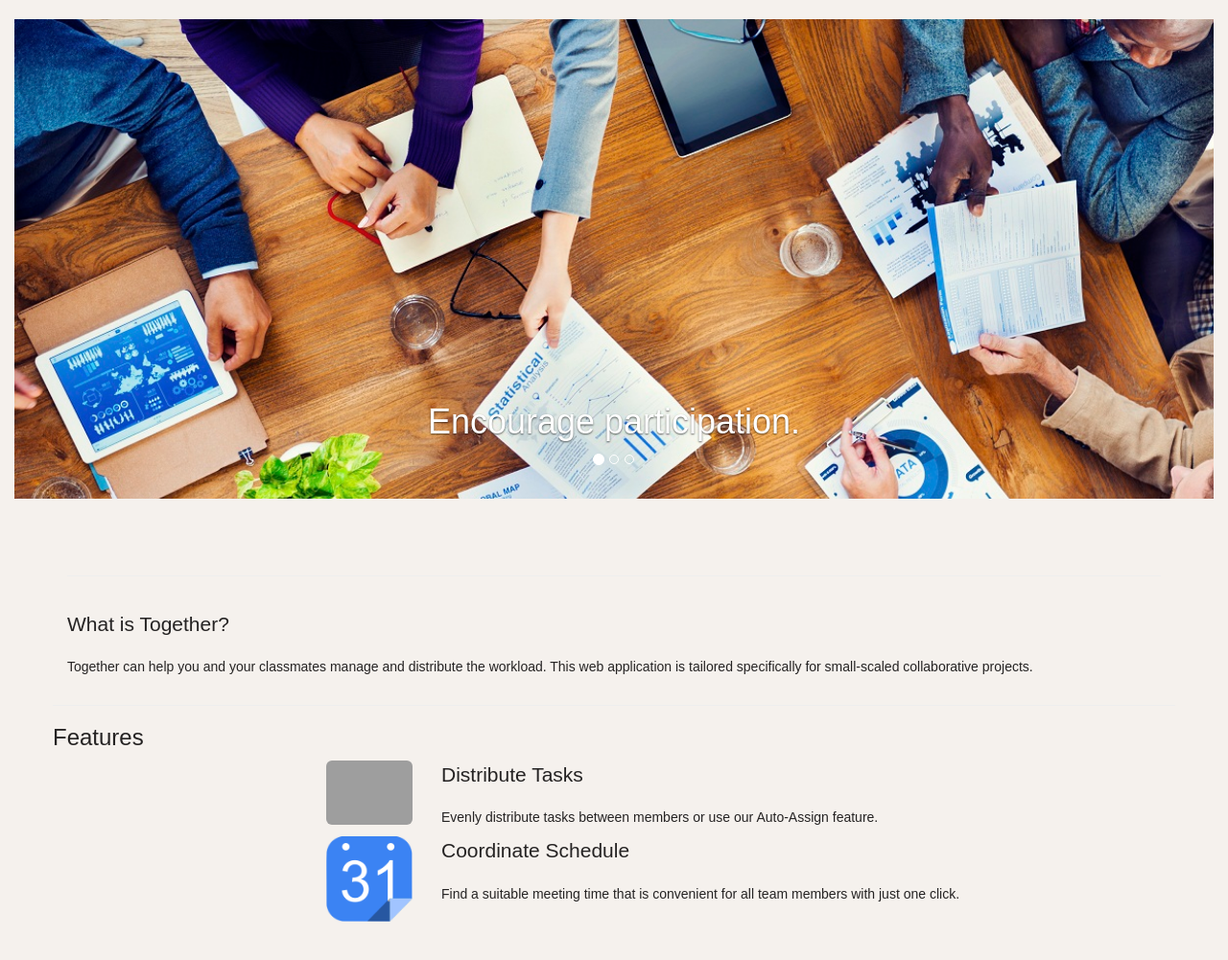
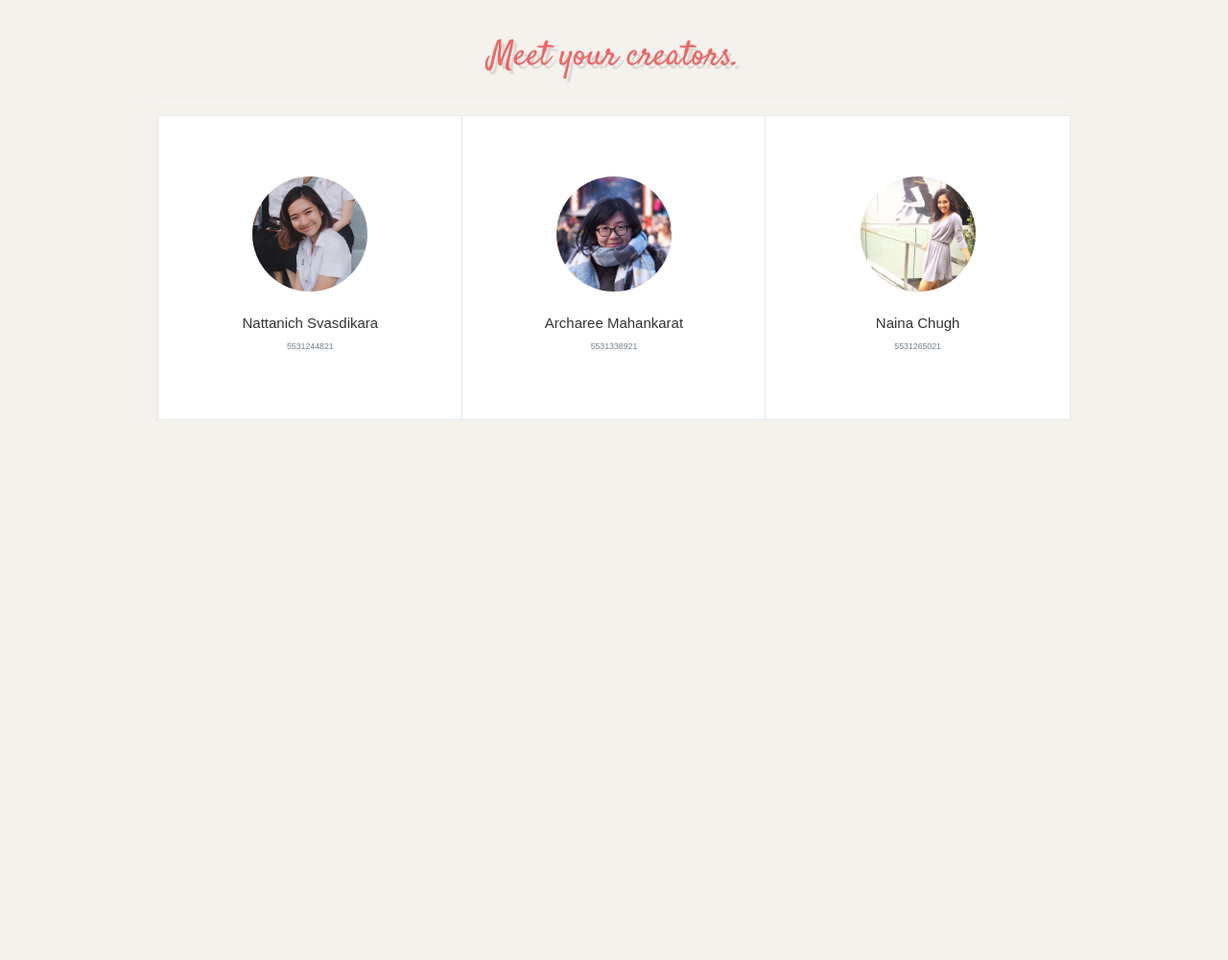
Before and after one commit to nattanichpoon/together, a Django app: page /about/ in a window 1280 px wide. Shown: the part 51-1052 px from the top of the page at 96% size. After the commit the page ends 489 px from the top, so only its background shows below. Run offline with Django 3.2, Linux system fonts and the light colour scheme; some libraries are stand-ins or nearby versions; grey boxes are pictures that could not be loaded.

Commit message:
added about page, changed home (features) page

```diff
--- a/src/users/templates/about.html
+++ b/src/users/templates/about.html
@@ -5,100 +5,56 @@
 
 {% block head_title %} Welcome | {{ block.super }}{% endblock %}
 
+{% block content %}
+<div class="col-sm-10 col-xs-10 col-sm-offset-1 col-xs-offset-1">
+  <div class="row">
+    <h1 class="brand-font">Meet your creators.</h1>
+    <hr>
+    <div data-column='3' class="at-grid" style="background:transparent; border-style:none">
+
+    <div class="at-column">
+      <div class="at-user">
+        <div class="at-user__avatar" style="width: 120px; height: 120px">
+          <img src="{% static 'img/poon.jpg' %}" style="width: 100%; height:100%">
 
 
-<!--
-<!-- Main component for a primary marketing message or call to action -->
-{% block jumbotron %}
- <div id="myCarousel" class="carousel slide" data-ride="carousel">
-      <!-- Indicators -->
-      <ol class="carousel-indicators">
-        <li data-target="#myCarousel" data-slide-to="0" class="active"></li>
-        <li data-target="#myCarousel" data-slide-to="1"></li>
-        <li data-target="#myCarousel" data-slide-to="2"></li>
-      </ol>
-      <div class="carousel-inner" role="listbox">
-        <div class="item active">
-          <img class="first-slide" src="{% static 'img/carousel-1.jpg' %}" alt="First slide">
-          <div class="container">
-            <div class="carousel-caption">
-              <h1>Encourage participation.</h1>
-            </div>
-          </div>
         </div>
-        <div class="item">
-          <img class="second-slide" src="{% static 'img/carousel-2.jpg' %}" alt="Second slide">
-          <div class="container">
-            <div class="carousel-caption">
-              <h1>An easier way to work together.</h1>
-            </div>
-          </div>
+        <div class="at-user__name">Nattanich Svasdikara</div>
+        <div class="at-user__title">5531244821</div>
+      </div>
+    </div>
+    <div class="at-column">
+      <div class="at-user">
+        <div class="at-user__avatar" style="width: 120px; height: 120px">
+          <img src="{% static 'img/nice.jpg' %}" style="width: 100%; height:100%">
+
+
         </div>
-        <div class="item">
-          <img class="third-slide" src="{% static 'img/carousel-3.jpg' %}" alt="Third slide">
-          <div class="container">
-            <div class="carousel-caption">
-              <h1>Send reports with just one click.</h1>
-            </div>
-          </div>
+        <div class="at-user__name">Archaree Mahankarat</div>
+        <div class="at-user__title">5531338921</div>
+      </div>
+    </div>
+    <div class="at-column">
+      <div class="at-user">
+        <div class="at-user__avatar" style="width: 120px; height: 120px">
+          <img src="{% static 'img/nan.jpg' %}" style="width: 100%; height:100%">
+
+
         </div>
+        <div class="at-user__name">Naina Chugh</div>
+        <div class="at-user__title">5531265021</div>
       </div>
-      <a class="left carousel-control" href="#myCarousel" role="button" data-slide="prev">
-        <span class="glyphicon glyphicon-chevron-left" aria-hidden="true"></span>
-        <span class="sr-only">Previous</span>
-      </a>
-      <a class="right carousel-control" href="#myCarousel" role="button" data-slide="next">
-        <span class="glyphicon glyphicon-chevron-right" aria-hidden="true"></span>
-        <span class="sr-only">Next</span>
-      </a>
     </div>
-{% endblock %}
 
 
 
-{% block content %}
-<hr style="height:15px;">
-<div class="row">
 
 
-	<div class="col-sm-12" style="text-align:left;">
-		<p class='lead'>What is Together?</p>
-		<p>Together can help you and your classmates manage and distribute the workload. This web application is tailored specifically for small-scaled collaborative projects.</p>
-	</div>
 
+  </div>
 
-</div>
-<div class="row">
-	<hr>
-	<h3>Features</h3>
-	<div class="col-sm-4" style="text-align:right;">
-		<img src="{% static 'img/Google_Tasks.png' %}" alt="" style="width:25%; height:25%;" class="img-rounded">
-	</div>
-	<div class="col-sm-8" style="text-align:left;">
-		<p class='lead'>Distribute Tasks</p>
-		<p>Evenly distribute tasks between members or use our Auto-Assign feature.</p>
-	</div>
-
-
-</div>
-<div class="row">
-	<div class="col-sm-4" style="text-align:right;">
-		<img src="{% static 'img/Google_Calendar.png' %}" alt="" style="width:25%; height:25%;" class="img-rounded">
-	</div>
-	<div class="col-sm-8">
-		<p class='lead'>Coordinate Schedule</p>
-		<p>Find a suitable meeting time that is convenient for all team members with just one click.</p>
-	</div>
-
+  </div>
 </div>
 
 
 {% endblock %}
-
-
-<!-- <h1>{{ title }}</h1>
-
-<form method='POST' action=''> {% csrf_token %}
-	{{ form.as_p }}
-	<input type='submit' value='Sign Up'/>
-</form> -->
--- a/src/users/templates/base.html
+++ b/src/users/templates/base.html
@@ -194,7 +194,13 @@
 
         }
         .brand h1{
-          font-family: 'Pacifico', cursive;
+          font-family: 'Satisfy', cursive;
+          color:#EB6767;
+          text-shadow: 4px 4px 0px rgba(0,0,0,0.1);
+          text-align: center;
+        }
+        .brand-font{
+          font-family: 'Satisfy', cursive;
           color:#EB6767;
           text-shadow: 4px 4px 0px rgba(0,0,0,0.1);
           text-align: center;
@@ -1033,7 +1039,7 @@
         .at-section__title {
           margin: 0 0 70px;
           color: #000;
-          font-family: 'Roboto', sans-serif;
+          /*font-family: 'Roboto', sans-serif;*/
           font-size: 3.5rem;
           font-weight: 300;
           line-height: 2.625rem;
@@ -1201,14 +1207,14 @@
         }
         .at-user__name {
           color: #313435;
-          font-family: 'Roboto', sans-serif;
+          /*font-family: 'Roboto', sans-serif;*/
           font-size: 1.5rem;
           font-weight: 500;
           line-height: 2.625rem;
         }
         .at-user__title {
           color: #6F808A;
-          font-family: 'Roboto', sans-serif;
+          /*font-family: 'Roboto', sans-serif;*/
           font-size: 0.875rem;
           line-height: 2.375rem;
         }
--- a/src/users/templates/myprofile.html
+++ b/src/users/templates/myprofile.html
@@ -86,13 +86,14 @@
   <div class="row">
 
     <div class="col-sm-5 col-xs-5">
-      <a href="{% url 'about' %}" class="fancy-button bg-gradient3 "><span>See Our Features</span></a>
+      <!-- <a href="{% url 'about' %}" class="fancy-button bg-gradient3 "><span>See Our Features</span></a> -->
       </div>
       <div class="col-sm-3 col-xs-3">
       <img src="{% static 'img/' %}{{profile.avatar}}" style="width:100px; height:100px;">
     </div>
       <a href="{% url 'project_new' %}" class="fancy-button bg-gradient2 "><span>Start New Project</span></a>
   </div>
+  <hr>
 
 
 
```
Also changed, not shown: src/users/templates/home.html (+131 -81 lines), src/db.sqlite3, src/static_in_pro/our_static/img/nan.jpg (added), src/static_in_pro/our_static/img/nice.jpg (added), src/static_in_pro/our_static/img/poon.jpg (added), 8 other files.
